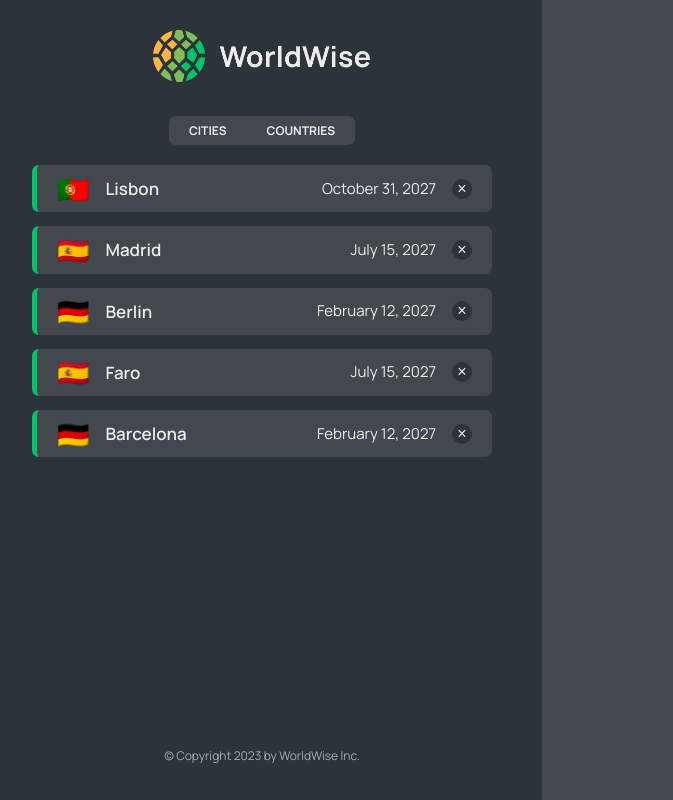
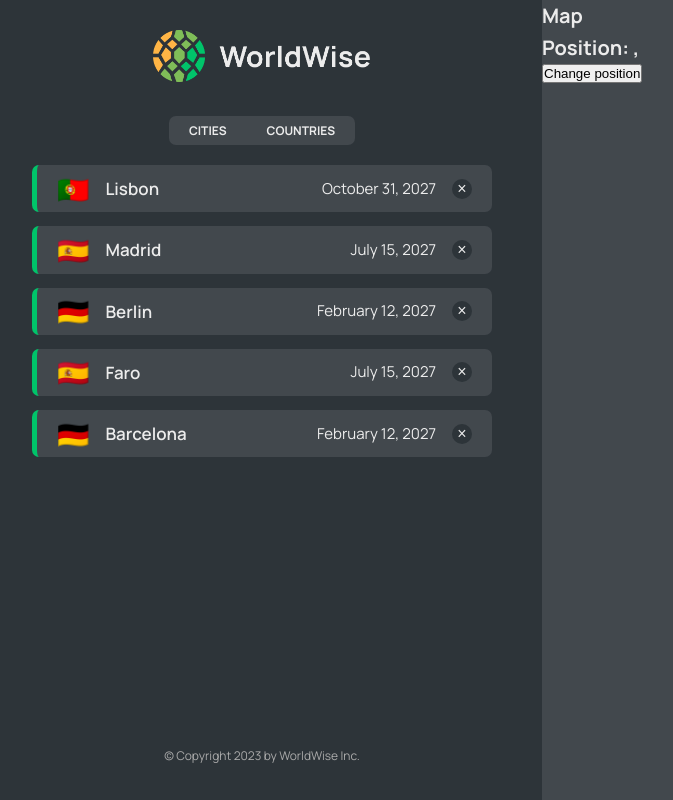
Before and after one commit to defydef/worldwise, a React (Vite) app: page /app in a window 1280 px wide. Shown: the whole page, without its empty margins (18-691 px from the left). Built offline with nearby package versions, Linux system fonts and the light colour scheme; data requests are answered from the project's data file.

Commit message:
Change search params using setSearchParams

```diff
--- a/src/components/CityItem.jsx
+++ b/src/components/CityItem.jsx
@@ -9,10 +9,13 @@
   }).format(new Date(date));
 
 function CityItem({ city }) {
-  const { cityName, emoji, date, id } = city;
+  const { cityName, emoji, date, id, position } = city;
 
   return (
-    <Link to={`${id}`} className={styles.cityItem}>
+    <Link
+      to={`${id}?lat=${position.lat}&lng=${position.lng}`}
+      className={styles.cityItem}
+    >
       {/* the above Link append id to the current url */}
       <span className={styles.emoji}>{emoji}</span>
       <h3 className={styles.name}>{cityName}</h3>
--- a/src/components/Map.jsx
+++ b/src/components/Map.jsx
@@ -1,7 +1,26 @@
+import { useSearchParams } from "react-router-dom";
 import styles from "./Map.module.css";
 
 function Map() {
-  return <div className={styles.mapContainer}></div>;
+  const [searchParams, setSearchParams] = useSearchParams(); // get the current url
+  const lat = searchParams.get("lat"); // get the query param "lat"
+  const lng = searchParams.get("lng"); // get the query param "lat"
+
+  return (
+    <div className={styles.mapContainer}>
+      <h1>Map</h1>
+      <h1>
+        Position: {lat}, {lng}
+      </h1>
+      <button
+        onClick={() => {
+          setSearchParams({ lat: 25, lng: 50 });
+        }}
+      >
+        Change position
+      </button>
+    </div>
+  );
 }
 
 export default Map;
```
